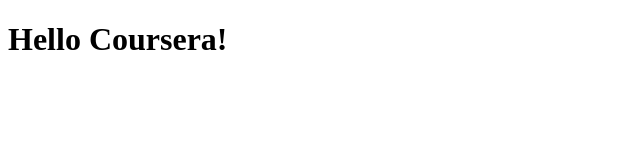
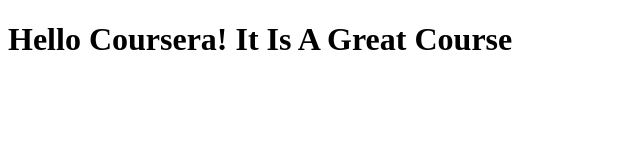
Before and after one commit to lizmexxy/Coursera-test, a plain HTML site: page site/index.html in a window 1280 px wide. Shown: the whole page, without its empty margins (0-640 px from the left). Drawn offline with Linux system fonts and the light colour scheme.

Commit message:
Small Addition To Our Page.

```diff
--- a/site/index.html
+++ b/site/index.html
@@ -4,6 +4,6 @@
 	<title>Hello Coursera</title>
 </head>
 <body>
-<h1>Hello Coursera!<h1>
+<h1>Hello Coursera! It Is A Great Course<h1>
 </body>
 </html>
```
